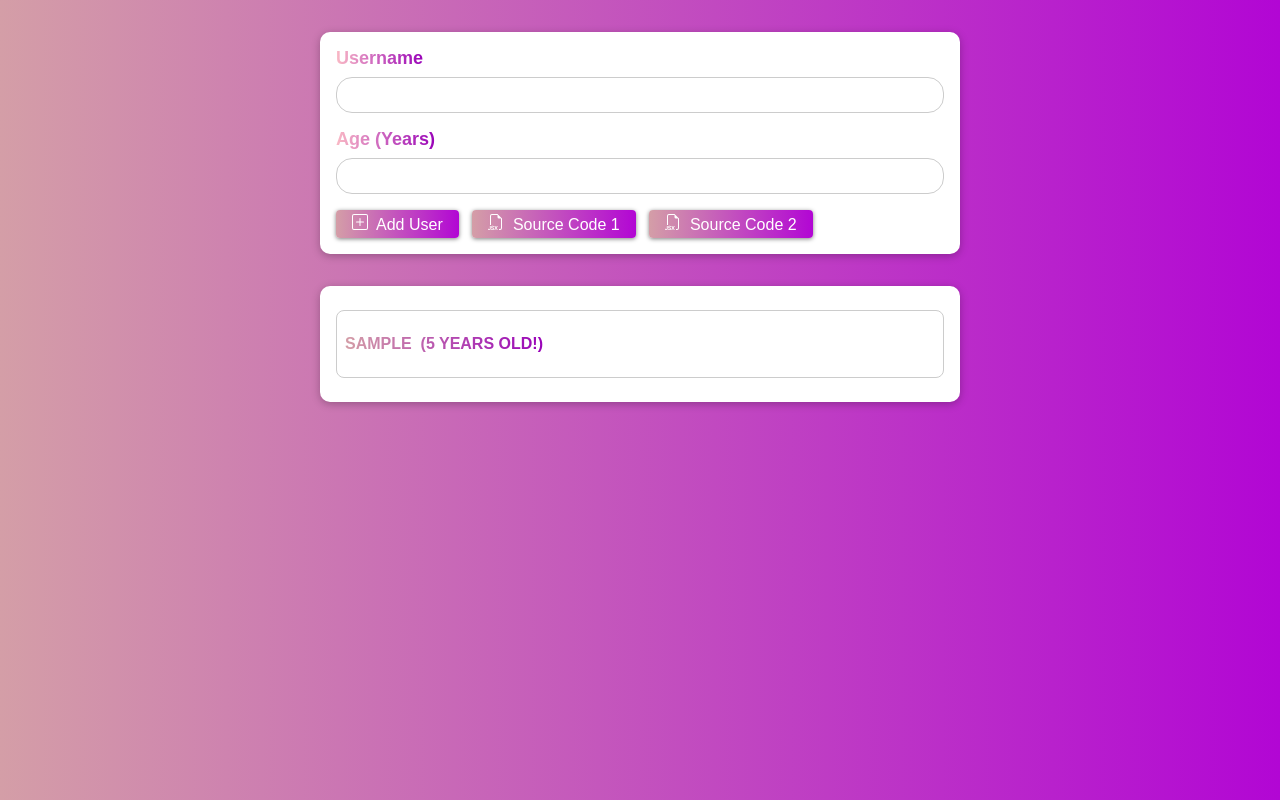
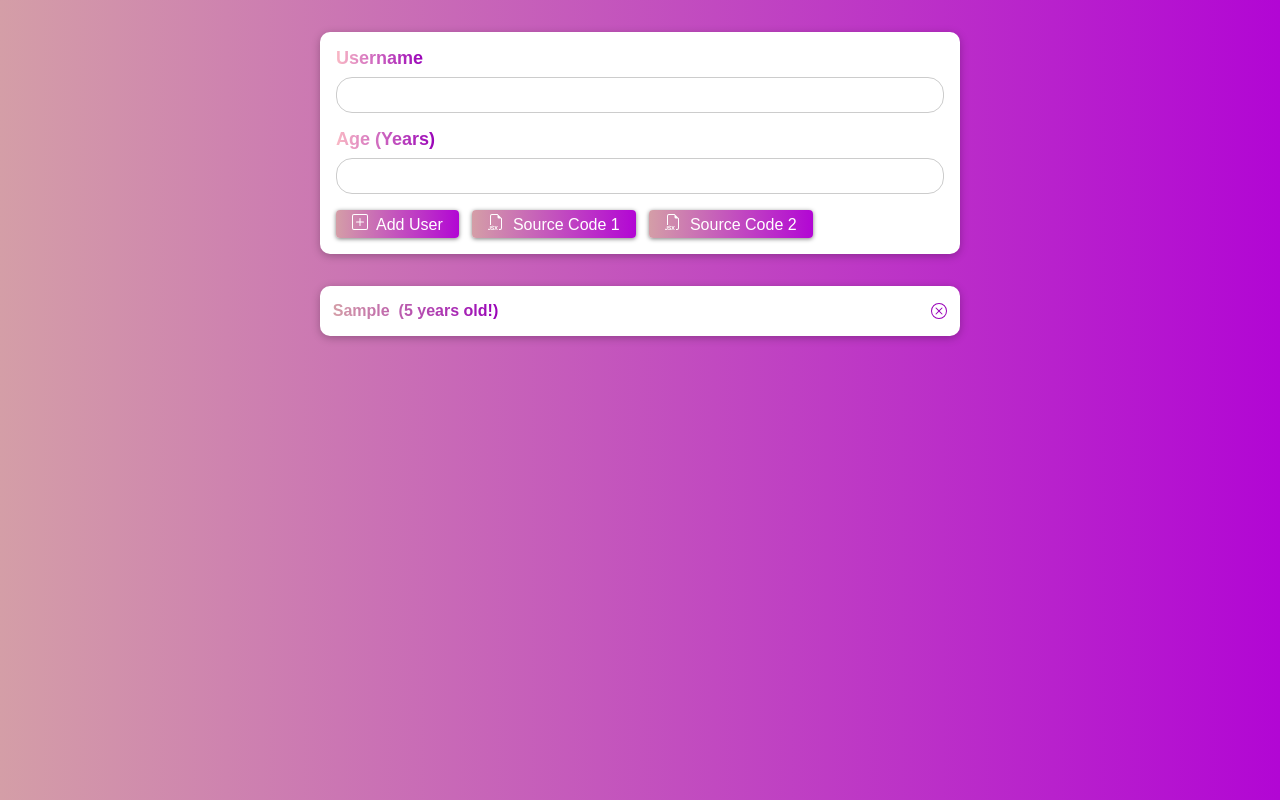
Before and after one commit to rubanero14/React-Lessons-Section8-Building-Complete-Practice-Project-Section2, a React (Create React App) app: page / in a window 1280 px wide. Both pictures are taken after typing "Sample", "5" into the empty fields and a click on the button "Add User". Built offline with nearby package versions, Linux system fonts and the light colour scheme.

Commit message:
added delete function

```diff
--- a/src/App.js
+++ b/src/App.js
@@ -22,6 +22,12 @@ function App() {
     });
   };
 
+  const deleteUserHandler = (userId) => {
+    setUsersData((prevUsers) => {
+      return prevUsers.filter((user) => user.id !== userId);
+    });
+  };
+
   /*
     1. The React built-in wrapper <> and </> below is called Fragment element, which used to wrap React components, is also another workaround to which wont render in DOM and a
     solution to avoid multiple divs to be rendered in DOM (Div Soup problem - endless nested divs due to many components has wrapper divs renders in DOM)
@@ -31,7 +37,7 @@ function App() {
   return (
     <>
       <AddUser onAddUser={addUserHandler} />
-      <UsersList users={usersData} />
+      <UsersList users={usersData} onDelete={deleteUserHandler} />
     </>
   );
 }
--- /dev/null
+++ b/src/components/Users/ListItem.js
@@ -0,0 +1,29 @@
+import React from "react";
+import Svg from "../UI/Svg";
+import Card from "../UI/Card";
+
+import styles from "./ListItem.module.css";
+
+const ListItem = (props) => {
+  const deleteUserHandler = () => {
+    props.onDelete(props.user.id);
+  };
+
+  return (
+    <li id={props.user.id} key={props.user.id} onClick={deleteUserHandler}>
+      <Card className={styles.listCard}>
+        <p className={styles.list}>
+          <strong>
+            {props.user.userName} &nbsp;({props.user.age} years old!)
+          </strong>
+        </p>
+        <Svg className={("bi bi-x-circle", styles.svg)}>
+          <path d="M8 15A7 7 0 1 1 8 1a7 7 0 0 1 0 14zm0 1A8 8 0 1 0 8 0a8 8 0 0 0 0 16z"></path>
+          <path d="M4.646 4.646a.5.5 0 0 1 .708 0L8 7.293l2.646-2.647a.5.5 0 0 1 .708.708L8.707 8l2.647 2.646a.5.5 0 0 1-.708.708L8 8.707l-2.646 2.647a.5.5 0 0 1-.708-.708L7.293 8 4.646 5.354a.5.5 0 0 1 0-.708z"></path>
+        </Svg>
+      </Card>
+    </li>
+  );
+};
+
+export default ListItem;
--- /dev/null
+++ b/src/components/Users/ListItem.module.css
@@ -0,0 +1,19 @@
+.svg {
+    color: #9903b8;
+    cursor: pointer;
+}
+
+.listCard {
+    display: flex;
+    justify-content: space-between;
+    align-items: center;
+    padding: 0 0.8rem;
+}
+
+.users .list {
+    padding: 15px;
+    text-transform: uppercase;
+    background: linear-gradient(90deg, rgb(212, 158, 167), #9903b8);
+    color: transparent;
+    -webkit-background-clip: text;
+}
--- a/src/components/Users/UsersList.js
+++ b/src/components/Users/UsersList.js
@@ -1,31 +1,28 @@
 // import React to enable component to use JSX codes
 import React from "react";
 import Card from "../UI/Card";
+import ListItem from "./ListItem";
 
 import styles from "./UsersList.module.css";
 
 const UsersList = (props) => {
   return (
-    <Card className={styles.users}>
+    <div className={styles.users}>
       {props.users.length > 0 && (
         <ul>
           {props.users.map((user) => (
-            <li key={user.userName + user.age}>
-              <p className={styles.list}>
-                <strong>
-                  {user.userName} &nbsp;({user.age} years old!)
-                </strong>
-              </p>
-            </li>
+            <ListItem user={user} onDelete={props.onDelete} id={user.id} />
           ))}
         </ul>
       )}
       {props.users.length === 0 && (
-        <p className={styles.notFound}>
-          <strong>No Users found, add one?</strong>
-        </p>
+        <Card>
+          <p className={styles.notFound}>
+            <strong>No Users found, add one?</strong>
+          </p>
+        </Card>
       )}
-    </Card>
+    </div>
   );
 };
 
--- a/src/components/Users/UsersList.module.css
+++ b/src/components/Users/UsersList.module.css
@@ -2,27 +2,29 @@
   margin: 2rem auto;
   width: 90%;
   max-width: 40rem;
+  background: transparent;
+  box-shadow: none;
 }
 
 .users ul {
   list-style: none;
-  padding: 1rem;
+  padding-left: 0;
+  background-color: transparent;
 }
 
 .users li {
-  border: 1px solid #ccc;
   margin: 0.5rem 0;
-  padding: 0.5rem;
   border-radius: 8px;
-}
-
-.users .list {
-  text-transform: uppercase;
+  margin-bottom: 10px;
 }
 
 .users .notFound {
+  display: block;
   text-align: center;
   font-size: 16px;
   font-weight: 500;
   padding: 15px;
+  background: linear-gradient(90deg, rgb(212, 158, 167), #9903b8);
+  color: transparent;
+  -webkit-background-clip: text;
 }
```
Also changed, not shown: 11 other files (tests, documents, lock files or other folders).
